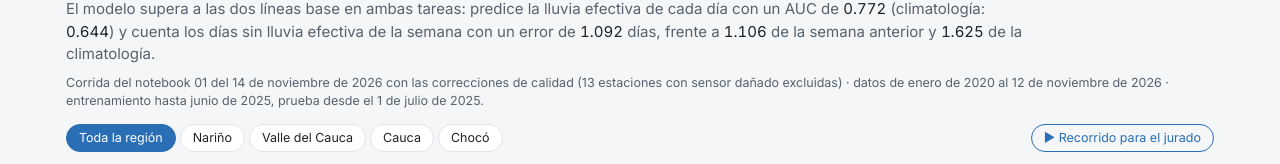
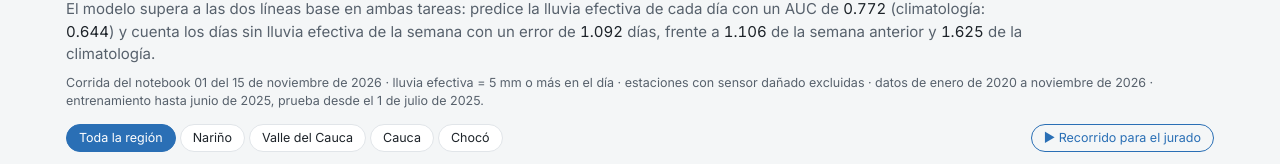
Before and after one commit to danisantacruz/lluvia, a plain HTML site: page index.html in a window 1280 px wide. Shown: the part 316-480 px from the top of the page. Drawn offline with Linux system fonts and the light colour scheme.

Commit message:
Add files via upload

```diff
--- a/index.html
+++ b/index.html
@@ -180,7 +180,7 @@ body { background: var(--color-page); color: var(--color-fg); font-family: var(-
     <span class="dash-skeleton dep-mark" data-source="estaciones_utiles" data-field="estaciones_utiles">—</span> estaciones útiles y
     <span class="dash-skeleton dep-mark" data-source="volumen" data-field="registros">—</span> registros crudos.
   </p>
-  <p class="note">Corrida del notebook 01 del 14 de noviembre de 2026 con las correcciones de calidad (13 estaciones con sensor dañado excluidas) · datos de enero de 2020 al 12 de noviembre de 2026 · entrenamiento hasta junio de 2025, prueba desde el 1 de julio de 2025.</p>
+  <p class="note">Corrida del notebook 01 del 15 de noviembre de 2026 · lluvia efectiva = 5 mm o más en el día · estaciones con sensor dañado excluidas · datos de enero de 2020 a noviembre de 2026 · entrenamiento hasta junio de 2025, prueba desde el 1 de julio de 2025.</p>
 
   <div class="toolbar">
     <div class="chips" id="chips" role="group" aria-label="Departamento"></div>
```
